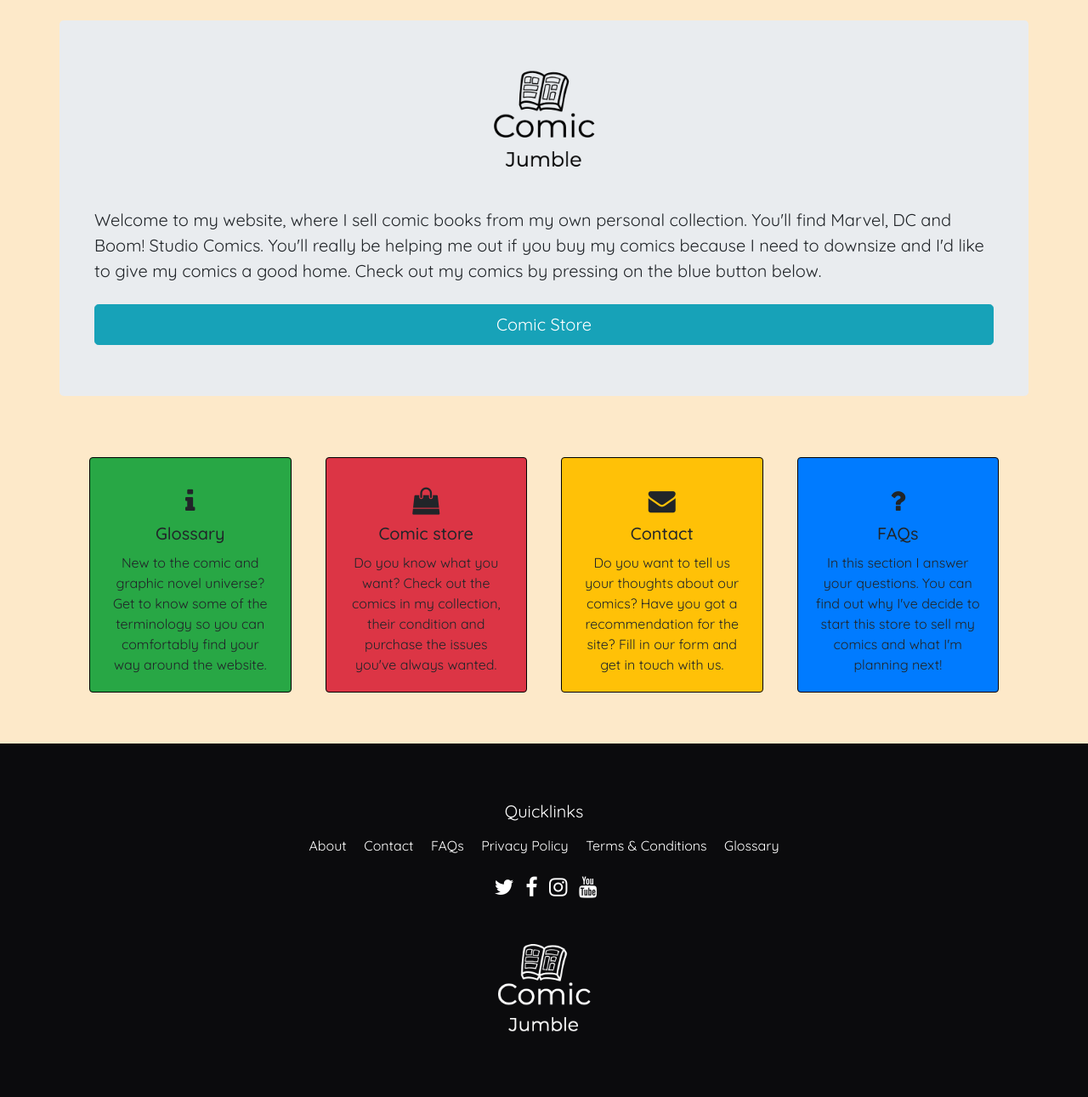
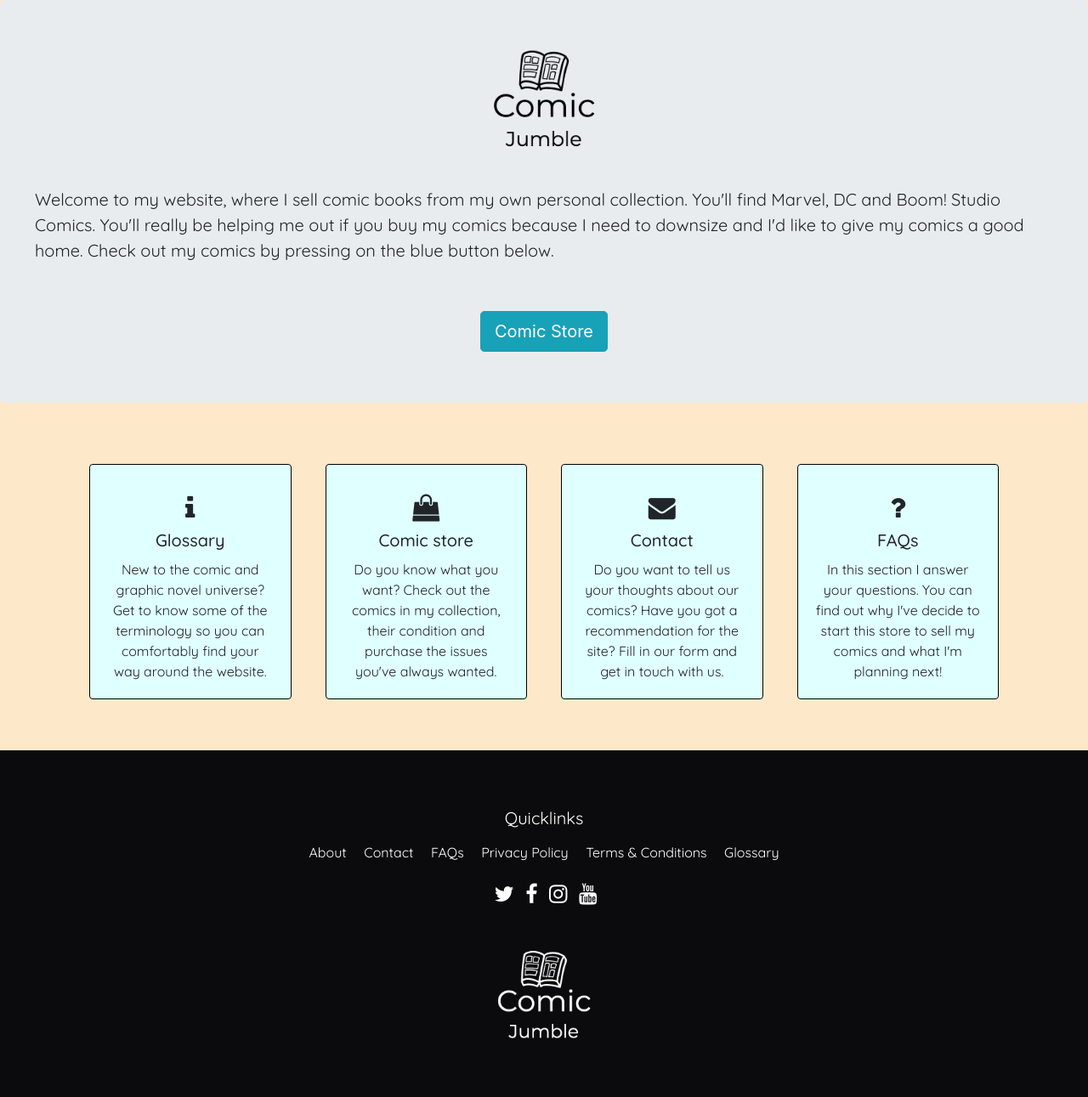
Before and after one commit to adonegan/milestone4-mycomicjumble, a Django app: page / in a window 1280 px wide. Shown: the part 56-1347 px from the top of the page at 85% size. Before the commit the page ends 1270 px from the top, so only its background shows below. Run offline with Django 3.2, Linux system fonts and the light colour scheme; some libraries are stand-ins or nearby versions.

Commit message:
Make container fluid, adjust spacing

```diff
--- a/home/templates/index.html
+++ b/home/templates/index.html
@@ -2,9 +2,9 @@
 
 {% block content %}
 
-<div class="container">
+<div class="container-fluid">
     <div class="row no-gutter">
-        <div class="jumbotron mt-4">
+        <div class="jumbotron">
             <div class="logo-box">
                 <img class="img-fluid" src="/media/images/comic-logo-black.png">
             </div>
@@ -12,8 +12,8 @@
                 You'll find Marvel, DC and Boom! Studio Comics. You'll really be helping me out if you buy my comics
                 because I
                 need to downsize and I'd like to give my comics a good home. Check out my comics by pressing on the blue
-                button below.
-                <a class="btn btn-info btn-lg btn-block my-4" href="{% url 'comics' %}" role="button">Comic
+                button below.<p></p>
+                <a class="btn btn-info btn-lg  my-4" href="{% url 'comics' %}" role="button">Comic
                     Store</a></p>
         </div>
     </div>
@@ -23,7 +23,7 @@
         <div class="row no-gutters">
             <div class="col-lg-3">
                 <div id="info-box">
-                    <div class="card bg-success">
+                    <div class="card">
                         <div class="card-body">
                             <i class="fa fa-info fa-2x" aria-hidden="true"></i>
                             <h5 class="card-title">Glossary</h5>
@@ -35,7 +35,7 @@
             </div>
             <div class="col-lg-3">
                 <div id="info-box">
-                    <div class="card bg-danger">
+                    <div class="card">
                         <div class="card-body">
                             <i class="fa fa-shopping-bag fa-2x" aria-hidden="true"></i>
                             <h5 class="card-title">Comic store</h5>
@@ -47,7 +47,7 @@
             </div>
             <div class="col-lg-3">
                 <div id="info-box">
-                    <div class="card bg-warning">
+                    <div class="card">
                         <div class="card-body">
                             <i class="fa fa-envelope big-icon fa-2x" aria-hidden="true"></i>
                             <h5 class="card-title">Contact</h5>
@@ -60,7 +60,7 @@
             </div>
             <div class="col-lg-3">
                 <div id="info-box">
-                    <div class="card bg-primary">
+                    <div class="card">
                         <div class="card-body">
                             <i class="fa fa-question fa-2x" aria-hidden="true"></i>
                             <h5 class="card-title">FAQs</h5>
--- a/mycomicjumble/settings.py
+++ b/mycomicjumble/settings.py
@@ -12,9 +12,9 @@
 
 import os
 import dj_database_url
-# from os import path
-# if path.exists("env.py"):
-#       import env
+from os import path
+if path.exists("env.py"):
+    import env
 
 # Build paths inside the project like this: os.path.join(BASE_DIR, ...)
 BASE_DIR = os.path.dirname(os.path.dirname(os.path.abspath(__file__)))
```
